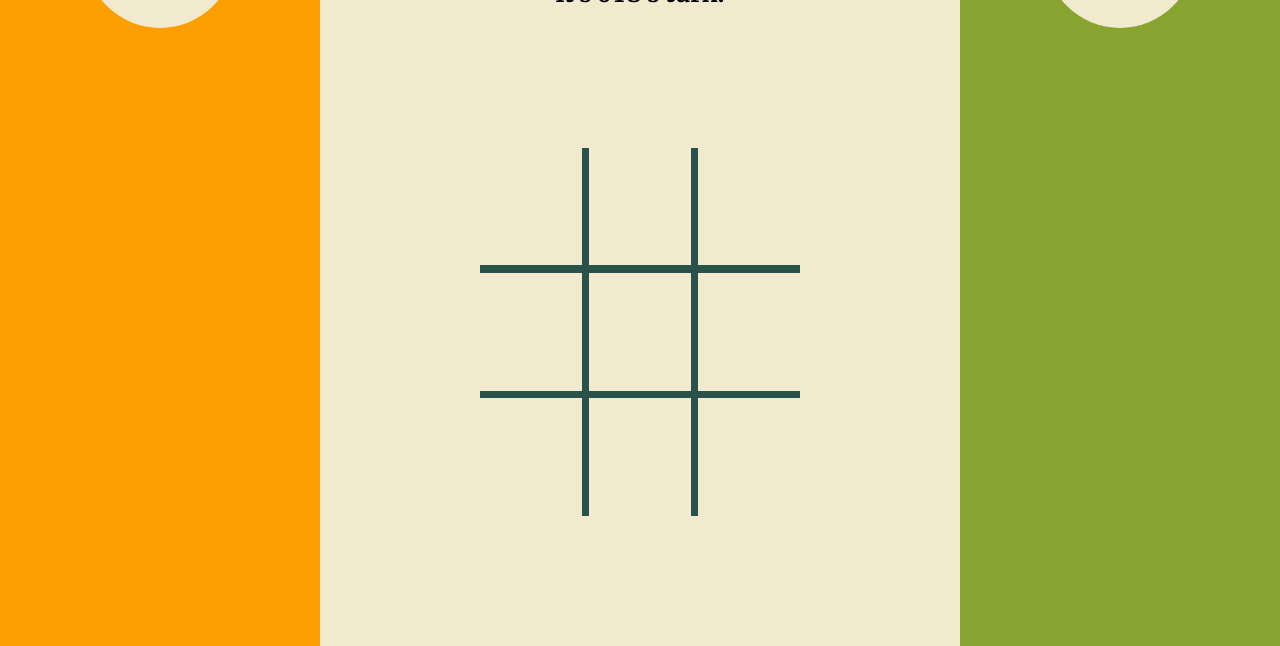
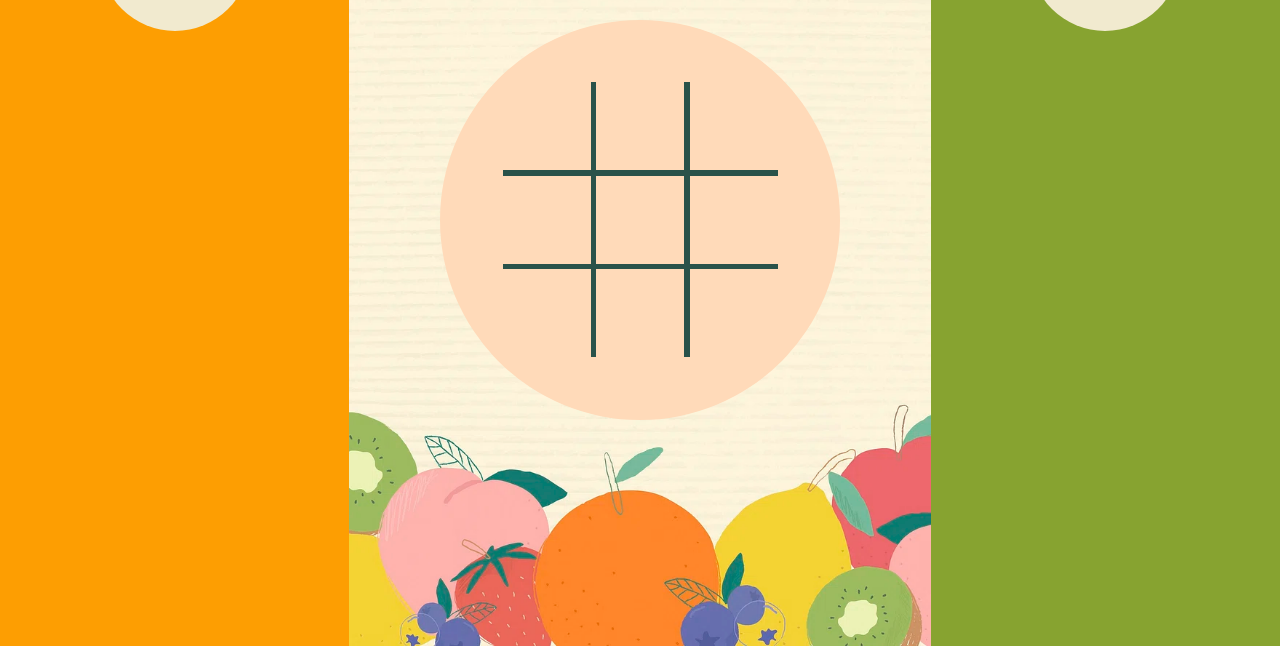
Before and after one commit to reneepinna/Tic-Tac-Toe, a plain HTML site: page index.html in a window 1280 px wide. Shown: the part 154-800 px from the top of the page. Drawn offline with Linux system fonts and the light colour scheme.

Commit message:
Add and style fruit background

```diff
--- a/index.html
+++ b/index.html
@@ -17,6 +17,7 @@
   </section>
   <section class="main">
     <h1 id="turn-message">It's 🍊's turn!</h1>
+    <span class="circle" id="board-circle">
       <section id="tac-container">
         <article class="tac-box open" id="0"></article>
         <article class="tac-box open" id="1"></article>
@@ -28,6 +29,7 @@
         <article class="tac-box open" id="7"></article>
         <article class="tac-box open" id="8"></article>
       </section>
+    </span>
   </section>
   <section class="player-bar" id="player-2">
     <span class="circle">
--- a/styles.css
+++ b/styles.css
@@ -33,12 +33,12 @@ body {
 
 #player-1 {
   background-color: #fd9e02;
-  width: 25%;
+  width: 30%;
 }
 
 #player-2 {
   background-color: #87a330;
-  width: 25%;
+  width: 30%;
 }
 
 .circle {
@@ -52,6 +52,16 @@ body {
   background-color: #F1EACF;
 }
 
+#board-circle {
+  margin-top: 0px;
+  margin-bottom: 160px;
+  display: flex;
+  justify-content: center;
+  background-color: peachpuff;
+  height: 400px;
+  width: 400px;
+}
+
 h2 {
   font-size: xxx-large;
 }
@@ -61,7 +71,10 @@ h2 {
   flex-direction: column;
   justify-content: space-evenly;
   align-items: center;
-  background-color: #F1EACF;
+  background-image: url(assets/Fruits-Background.webp);
+  background-size: 100%;
+  background-position-y: bottom;
+  overflow: hidden;
   height: 100%;
   width: 50%;
 }
@@ -77,15 +90,16 @@ h2 {
   column-gap: 2%;
   row-gap: 2%;
   background-color: #29524a;
-  height: 46%;
-  width: 50%;
+  height: 275px;
+  width: 275px;
+  align-self: center;
 }
 
 .tac-box {
   display: flex;
   justify-content: center;
   align-items: center;
-  background-color: #F1EACF;
+  background-color: peachpuff;
 }
 
 .orange::before {
@@ -97,3 +111,7 @@ h2 {
   content: '\1F95D';
   font-size: xxx-large;
 }
+
+.open {
+  cursor: pointer;
+}
```
Also changed, not shown: assets/Fruits-Background.webp (added). Lines whose indentation alone changed are shown as unchanged.
